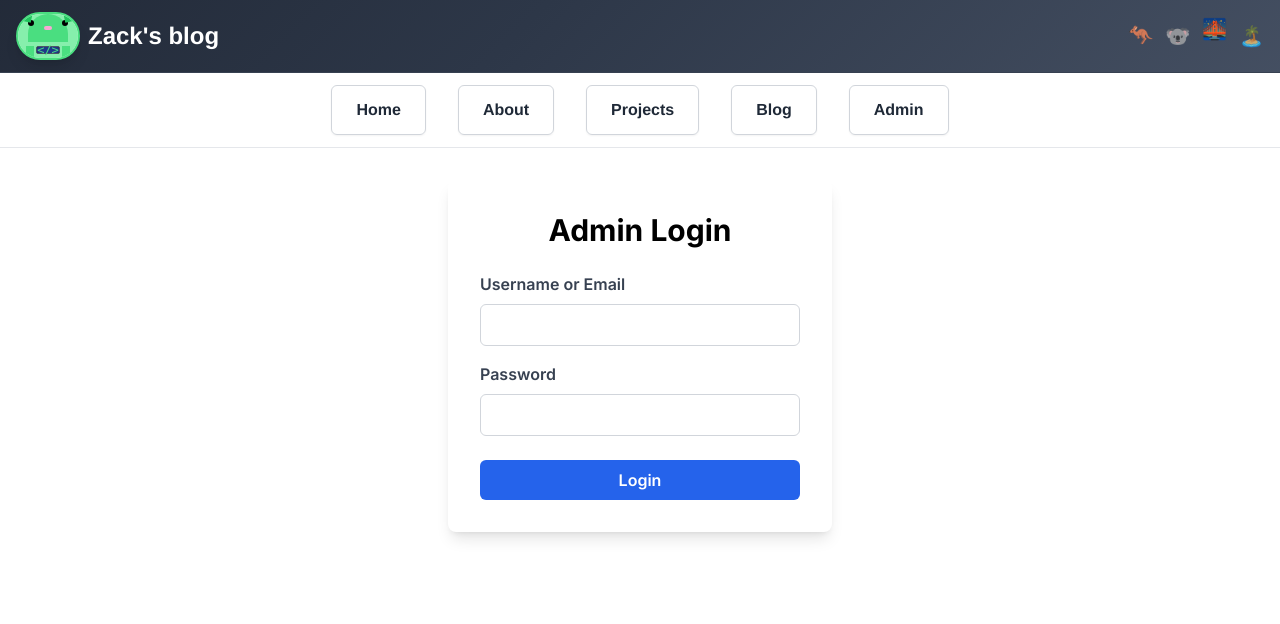
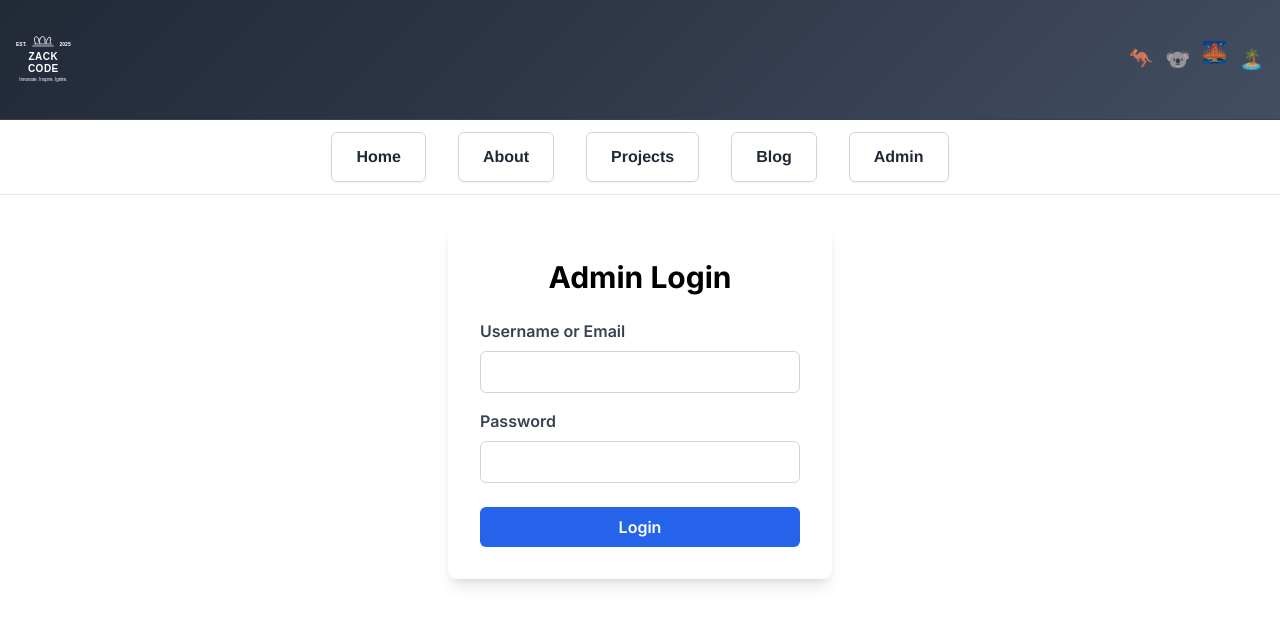
Before and after one commit to Zackkzz/blogweb_demo, a Next.js app in the folder frontend/: page /admin in a window 1280 px wide. Shown: the top 624 px of the page. Built offline with nearby package versions, Linux system fonts and the light colour scheme.

Commit message:
Replace logo with ZACK CODE logo featuring Sydney Opera House design

```diff
--- a/frontend/app/layout.tsx
+++ b/frontend/app/layout.tsx
@@ -1,6 +1,7 @@
 import type { Metadata } from 'next'
 import { Inter } from 'next/font/google'
 import Link from 'next/link'
+import ZackCodeLogo from '@/components/ZackCodeLogo'
 import './globals.css'
 
 const inter = Inter({ subsets: ['latin'] })
@@ -24,41 +25,8 @@ export default function RootLayout({
           <div className="bg-gray-800 flowing-gray-bg border-b border-gray-700 overflow-hidden relative">
             <div className="container mx-auto px-4 py-3 flex justify-between items-center relative z-10">
             <div className="flex items-center">
-              <Link href="/" className="flex items-center space-x-2">
-                <div className="relative">
-                  {/* Capybara coding logo */}
-                  <div className="w-16 h-12 bg-green-200 rounded-full relative overflow-hidden border-2 border-green-400 shadow-lg">
-                    {/* Capybara body */}
-                    <div className="w-full h-full bg-green-300 rounded-full relative">
-                      {/* Head */}
-                      <div className="absolute top-0 left-1/2 transform -translate-x-1/2 w-10 h-7 bg-green-400 rounded-t-full"></div>
-                      {/* Eyes - focused on screen */}
-                      <div className="absolute top-1.5 left-2.5 w-1.5 h-1.5 bg-black rounded-full"></div>
-                      <div className="absolute top-1.5 right-2.5 w-1.5 h-1.5 bg-black rounded-full"></div>
-                      {/* Nose */}
-                      <div className="absolute top-3 left-1/2 transform -translate-x-1/2 w-2 h-1 bg-pink-300 rounded-full"></div>
-                      {/* Ears */}
-                      <div className="absolute -top-1 left-1.5 w-2 h-3 bg-green-500 rounded-t-full transform rotate-12"></div>
-                      <div className="absolute -top-1 right-1.5 w-2 h-3 bg-green-500 rounded-t-full transform -rotate-12"></div>
-                      {/* Front legs typing */}
-                      <div className="absolute bottom-0 left-2 w-2 h-3 bg-green-400 rounded-b-sm"></div>
-                      <div className="absolute bottom-0 right-2 w-2 h-3 bg-green-400 rounded-b-sm"></div>
-                      {/* Computer screen */}
-                      <div className="absolute bottom-1 left-1/2 transform -translate-x-1/2 w-6 h-2 bg-gray-800 rounded-sm border border-gray-600">
-                        <div className="w-full h-full bg-blue-900 rounded-sm flex items-center justify-center">
-                          <div className="text-xs text-green-400 font-mono">{'</>'}</div>
-                        </div>
-                      </div>
-                    </div>
-                  </div>
-                </div>
-                <span className="text-2xl font-bold text-white"
-                      style={{
-                        fontFamily: '"Montserrat", "Helvetica Neue", "Arial", sans-serif',
-                        fontWeight: '700'
-                      }}>
-                  Zack&apos;s blog
-                </span>
+              <Link href="/" className="flex items-center">
+                <ZackCodeLogo size="small" color="white" />
               </Link>
             </div>
             <div className="flex items-center space-x-3 text-xl">
--- /dev/null
+++ b/frontend/components/ZackCodeLogo.tsx
@@ -0,0 +1,108 @@
+export default function ZackCodeLogo({ className = '', size = 'default', color = 'current' }: { className?: string; size?: 'default' | 'small' | 'large'; color?: 'current' | 'white' | 'black' }) {
+  const scale = size === 'small' ? 0.5 : size === 'large' ? 1.2 : 1
+  const textColor = color === 'white' ? 'text-white' : color === 'black' ? 'text-black' : 'text-current'
+  const svgColor = color === 'white' ? 'white' : color === 'black' ? 'black' : 'currentColor'
+
+  return (
+    <div className={`flex flex-col items-center ${className}`} style={{ transform: `scale(${scale})`, transformOrigin: 'left center' }}>
+      {/* Top section: EST. - Sydney Opera House - 2025 */}
+      <div className="flex items-end justify-center gap-2 mb-1">
+        <span className={`text-[10px] font-bold ${textColor}`} style={{ fontFamily: 'Arial, sans-serif' }}>EST.</span>
+
+        {/* Sydney Opera House SVG */}
+        <svg
+          width="50"
+          height="25"
+          viewBox="0 0 60 30"
+          fill="none"
+          xmlns="http://www.w3.org/2000/svg"
+          className="flex-shrink-0"
+        >
+          {/* Base with horizontal lines */}
+          <line x1="5" y1="25" x2="55" y2="25" stroke={svgColor} strokeWidth="1.5" strokeLinecap="round"/>
+          <line x1="8" y1="22" x2="52" y2="22" stroke={svgColor} strokeWidth="1" strokeLinecap="round"/>
+          <line x1="10" y1="19" x2="50" y2="19" stroke={svgColor} strokeWidth="1" strokeLinecap="round"/>
+
+          {/* Left shell structure */}
+          <path
+            d="M 12 19 Q 8 12, 10 5 Q 12 2, 15 3 Q 18 4, 20 8"
+            stroke={svgColor}
+            strokeWidth="2"
+            fill="none"
+            strokeLinecap="round"
+          />
+          <path
+            d="M 20 8 Q 18 12, 20 15"
+            stroke={svgColor}
+            strokeWidth="2"
+            fill="none"
+            strokeLinecap="round"
+          />
+
+          {/* Center shell structure */}
+          <path
+            d="M 22 19 Q 20 10, 25 4 Q 28 1, 32 3 Q 35 5, 35 10"
+            stroke={svgColor}
+            strokeWidth="2"
+            fill="none"
+            strokeLinecap="round"
+          />
+          <path
+            d="M 35 10 Q 33 14, 35 17"
+            stroke={svgColor}
+            strokeWidth="2"
+            fill="none"
+            strokeLinecap="round"
+          />
+
+          {/* Right shell structure */}
+          <path
+            d="M 37 19 Q 38 12, 42 6 Q 44 3, 47 4 Q 50 5, 48 10"
+            stroke={svgColor}
+            strokeWidth="2"
+            fill="none"
+            strokeLinecap="round"
+          />
+          <path
+            d="M 48 10 Q 46 14, 48 17"
+            stroke={svgColor}
+            strokeWidth="2"
+            fill="none"
+            strokeLinecap="round"
+          />
+        </svg>
+
+        <span className={`text-[10px] font-bold ${textColor}`} style={{ fontFamily: 'Arial, sans-serif' }}>2025</span>
+      </div>
+
+      {/* Main title: ZACK CODE */}
+      <div className="flex flex-col items-center mb-0.5">
+        <span
+          className={`text-xl font-bold ${textColor} uppercase leading-tight`}
+          style={{
+            fontFamily: 'Arial, sans-serif',
+            fontWeight: '900',
+            letterSpacing: '0.05em'
+          }}
+        >
+          ZACK
+        </span>
+        <span
+          className={`text-xl font-bold ${textColor} uppercase leading-tight`}
+          style={{
+            fontFamily: 'Arial, sans-serif',
+            fontWeight: '900',
+            letterSpacing: '0.05em'
+          }}
+        >
+          CODE
+        </span>
+      </div>
+
+      {/* Tagline: Innovate. Inspire. Ignite. */}
+      <div className={`text-[9px] ${textColor}`} style={{ fontFamily: 'Arial, sans-serif' }}>
+        Innovate. Inspire. Ignite.
+      </div>
+    </div>
+  )
+}
```
Also changed, not shown: frontend/public/logo/zack-code-high-resolution-logo (2).png (added).
